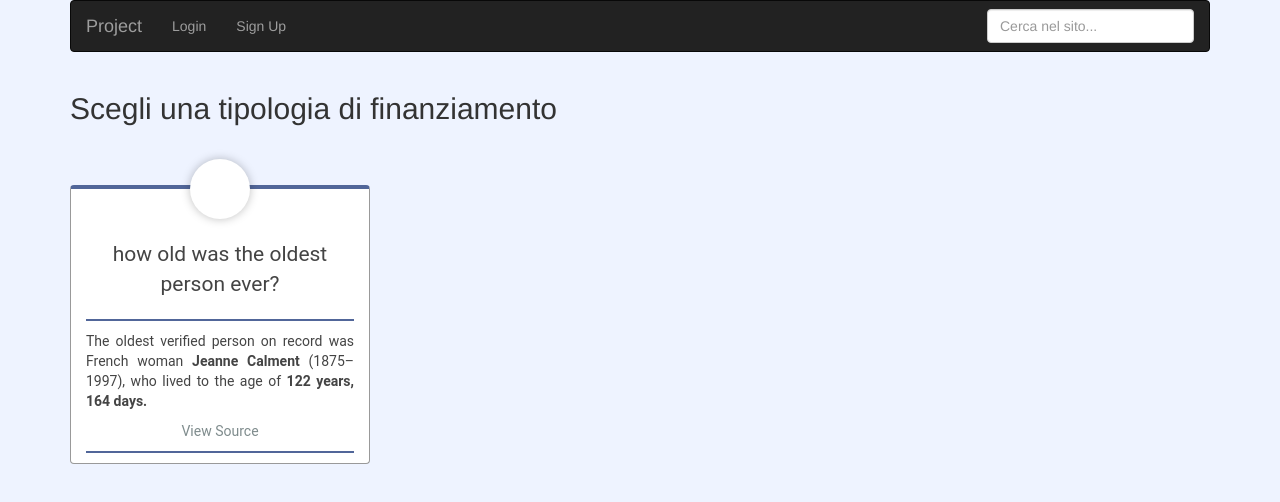
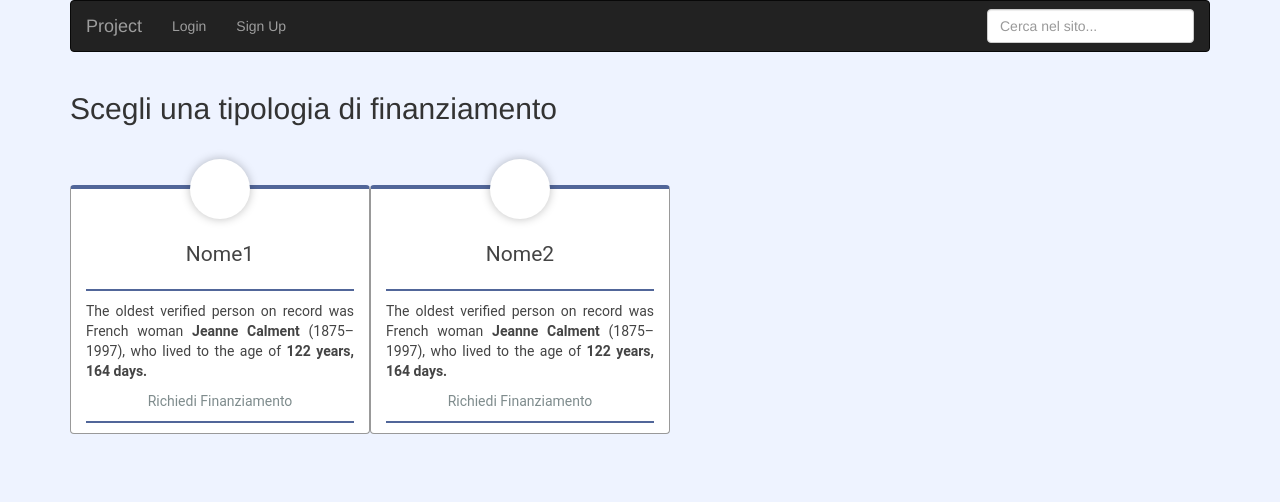
Before and after one commit to bonanzinga27/Happy500, an Angular app in the folder src/main/webapp/: page /home in a window 1280 px wide. Shown: the top 502 px of the page. Built offline with nearby package versions, Linux system fonts and the light colour scheme.

Commit message:
TypesFundingService e varie prove WIP

```diff
--- a/src/main/webapp/src/app/app.component.html
+++ b/src/main/webapp/src/app/app.component.html
@@ -39,6 +39,7 @@
   <router-outlet>
 
   </router-outlet>
+
 </div>
 <div id="footerWrap" class="wrap">
   <footer class="container">
--- a/src/main/webapp/src/app/app.module.ts
+++ b/src/main/webapp/src/app/app.module.ts
@@ -2,7 +2,6 @@
 import { NgModule } from '@angular/core';
 import { FormsModule } from '@angular/forms';
 import { HttpModule } from '@angular/http';
-/* import { MaterialModule } from '@angular/material'; */
 import { RouterModule, Routes} from '@angular/router';
 
 import { AppComponent } from './app.component';
@@ -13,9 +12,9 @@
 import { CardComponent } from './card/card.component';
 
 
-import { TypesFundingService } from './types-funding.service';
 import { ItemListComponent } from './item-list/item-list.component';
 import {TabsService} from "./tabs.service";
+import {TypesFundingService} from "./types-funding.service";
 
 const appRoutes: Routes = [
   { path: '', redirectTo: '/login', pathMatch: 'full' },
@@ -43,7 +42,7 @@
     RouterModule.forRoot(appRoutes)
   ],
   providers: [
-    { provide: "typesFunding", useClass: TypesFundingService },
+    TypesFundingService,
     TabsService
   ],
   bootstrap: [AppComponent]
--- a/src/main/webapp/src/app/card-container/card-container.component.html
+++ b/src/main/webapp/src/app/card-container/card-container.component.html
@@ -1,5 +1,7 @@
-
-
 <h2>Scegli una tipologia di finanziamento</h2>
-
-<app-card>Loading...</app-card>
+<app-card
+  *ngFor="let fund of funding.list"
+  [servizio]="fund"
+>
+  Loading...
+</app-card>
--- a/src/main/webapp/src/app/card-container/card-container.component.ts
+++ b/src/main/webapp/src/app/card-container/card-container.component.ts
@@ -1,4 +1,5 @@
 import { Component, OnInit } from '@angular/core';
+import {TypesFundingService} from "../types-funding.service";
 
 @Component({
   selector: 'app-card-container',
@@ -7,7 +8,7 @@
 })
 export class CardContainerComponent implements OnInit {
 
-  constructor() { }
+  constructor(private funding: TypesFundingService) { }
 
   ngOnInit() {
   }
--- a/src/main/webapp/src/app/card/card.component.html
+++ b/src/main/webapp/src/app/card/card.component.html
@@ -3,7 +3,7 @@
 -->
 
 <div class="card card-green col-md-12 width-card">
-  <p class="card-question">how old was the oldest person ever?</p>
+  <p class="card-question">{{servizio.name}}</p>
   <div class="card-separator"></div>
   <p style="text-align:justify;">
       The oldest verified person on record was French woman
@@ -11,6 +11,6 @@
       (1875–1997), who lived to the age of
       <b>122 years, 164 days.</b>
   </p>
-  <a href="https://en.wikipedia.org/wiki/List_of_the_verified_oldest_people">View Source</a>
+  <a href="#">Richiedi Finanziamento</a>
   <div class="card-separator"></div>
 </div>
--- a/src/main/webapp/src/app/card/card.component.ts
+++ b/src/main/webapp/src/app/card/card.component.ts
@@ -1,4 +1,4 @@
-import { Component, OnInit } from '@angular/core';
+import {Component, OnInit, Input} from '@angular/core';
 
 @Component({
   selector: 'app-card',
@@ -7,6 +7,8 @@
 })
 export class CardComponent implements OnInit {
 
+  @Input() servizio;
+
   constructor() { }
 
   ngOnInit() {
--- a/src/main/webapp/src/app/types-funding.service.ts
+++ b/src/main/webapp/src/app/types-funding.service.ts
@@ -1,12 +1,21 @@
 import { Injectable } from '@angular/core';
+import { Http } from '@angular/http';
+import 'rxjs/add/operator/map';
+
 
 @Injectable()
 export class TypesFundingService {
 
-  fundingList = [];
+  list = [
+    {name: "Nome1"},
+    {name: "Nome2"}
+  ];
 
-  constructor() {
+  constructor(private http: Http) { }
 
+  getFundingList() {
+    return this.http.get('http://138.68.133.189/ebuonweekend-web/search?city=roma')
+      .map(response => response.json());
   }
 
 }
```
